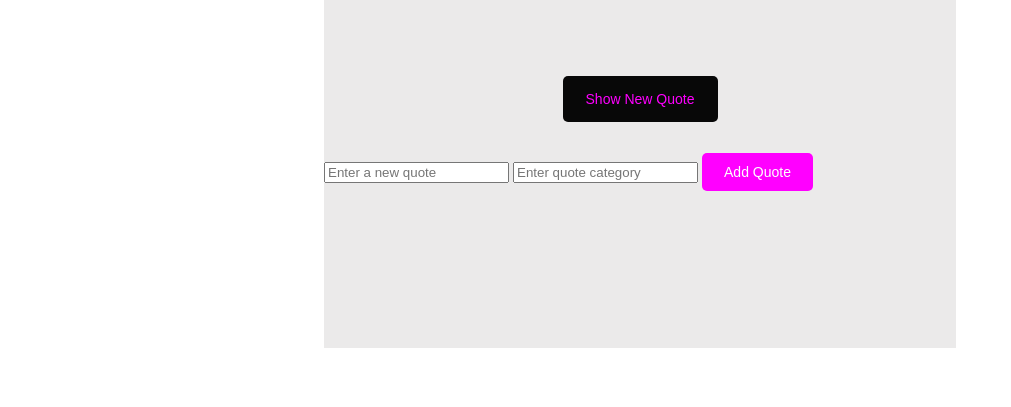
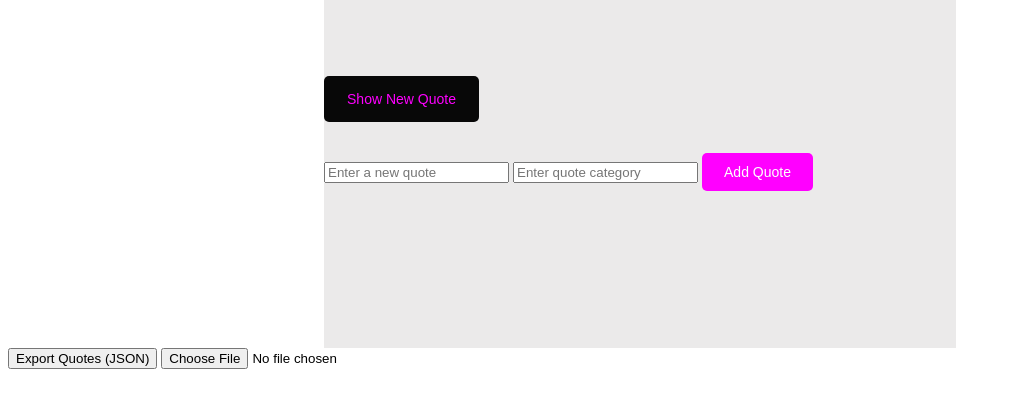
Before and after one commit to anele2402/alx_fe_javascript, a plain HTML site: page dom-manipulation/index.html in a window 1280 px wide. Shown: the part 147-554 px from the top of the page, without its empty margins (0-1011 px from the left). Drawn offline with Linux system fonts and the light colour scheme.

Commit message:
added an a file input on html

```diff
--- a/dom-manipulation/index.html
+++ b/dom-manipulation/index.html
@@ -9,12 +9,12 @@
   <body>
     <div class="get-qoute-box">
         <h1 id="heading">Dynamic Quote Generator</h1>
-        <div class="qoute-info">
+        <div class="quote-info">
             <div id="quoteDisplay"></div>
             <button id="newQuote">Show New Quote</button>
         </div>
         <div>
-            <form action="get">
+            <form >
                 <input id="newQuoteText" type="text" placeholder="Enter a new quote" />
                 <input id="newQuoteCategory" type="text" placeholder="Enter quote category" />
                 <button id="add_quote" onclick="addQuote()">Add Quote</button>
@@ -22,7 +22,14 @@
             </form>
 
   </div>
-    </div>
+  </div>
+<div class="import-export">
+  <button id="exportBtn">Export Quotes (JSON)</button>
+<input type="file" id="importFile" accept=".json" onchange="importFromJsonFile(event)" />
+
+</div>
+
+
 
     <script src="script.js"></script>
   </body>
```
